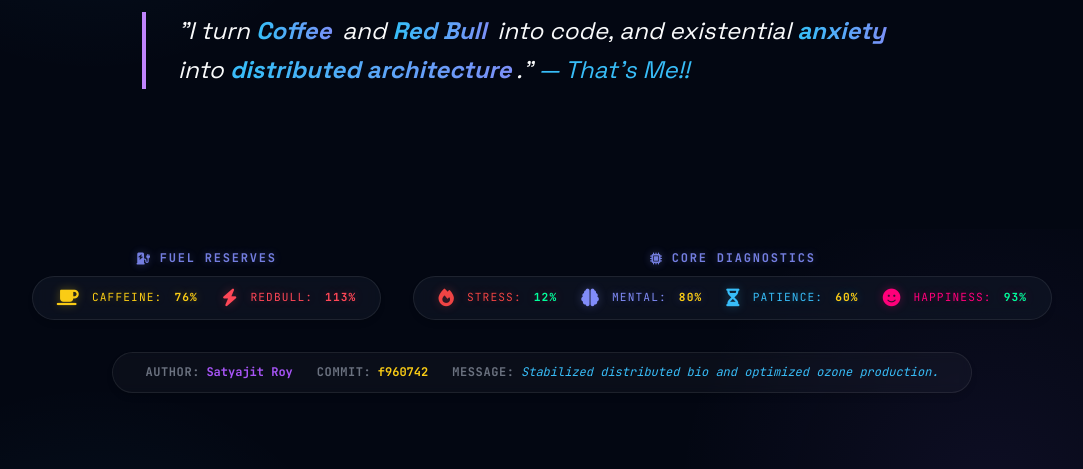
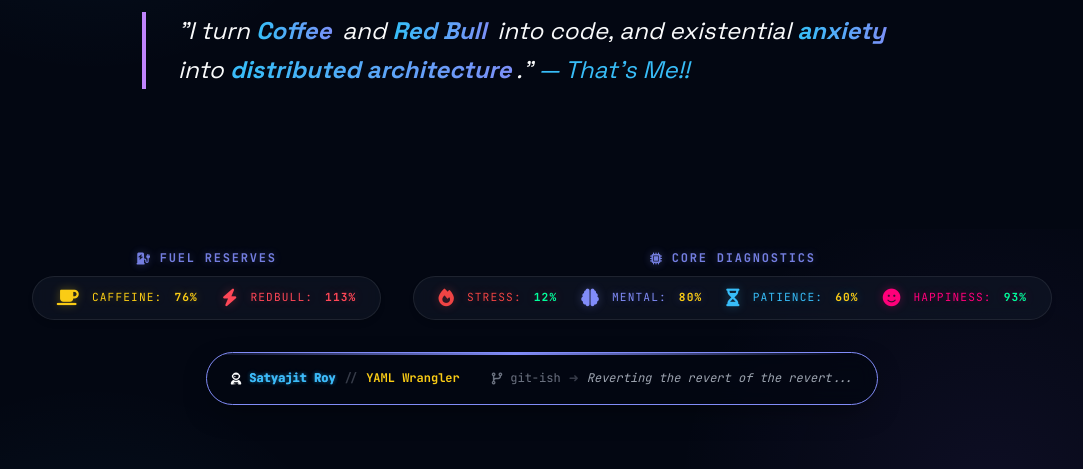
Before and after one commit to kodelint/kodelint.github.io, a Jekyll site: the page built from index.md, in a window 1280 px wide. Shown: the part 4271-4740 px from the top of the page, without its empty margins (98-1181 px from the left). Built offline with Jekyll 4.4.1, drawn with Linux system fonts in a browser that asks for light colours; nearby versions of some CDN libraries.

Commit message:
style: enhance author footer with dynamic fun mode

```diff
--- a/_includes/footer.html
+++ b/_includes/footer.html
@@ -20,10 +20,19 @@
       </div>
     </div>
 
-    <div class="git-footer">
-      <span class="git-part"><span class="git-label">Author:</span> <span class="git-value author">{{site.data.blogger.name}}</span></span>
-      <span class="git-part"><span class="git-label">Commit:</span> <span class="git-value commit-id">f960742</span></span>
-      <span class="git-part"><span class="git-label">Message:</span> <span class="git-value commit-msg">Stabilized distributed bio and optimized ozone production.</span></span>
+    <div class="git-footer fun-mode">
+      <div class="git-part user-identity">
+        <i class="fas fa-user-astronaut"></i>
+        <span class="git-value author glitch-text" data-text="{{site.data.blogger.name}}">{{site.data.blogger.name}}</span>
+        <span class="git-divider">//</span>
+        <span class="git-value role" id="dynamic-role">YAML Wrangler</span>
+      </div>
+      <div class="git-part last-commit">
+        <i class="fas fa-code-branch"></i>
+        <span class="git-value commit-id">git-ish</span>
+        <span class="git-arrow">➜</span>
+        <span class="git-value commit-msg" id="dynamic-commit-msg">Reverting the revert of the revert...</span>
+      </div>
     </div>
   </div>
 </footer>
@@ -79,6 +88,45 @@
 
   setInterval(updateStats, 3000);
   setTimeout(updateStats, 100);
+
+  // Dynamic Author Identity & Commit Logic
+  const funRoles = [
+    "YAML Wrangler", "Console Cowboy", "Div Center-er",
+    "StackOverflow Copy-Paster", "SRE (Sleep Rarely Engineer)",
+    "Cloud Plumber", "Merge Conflict Mediator", "Legacy Code Archaeologist",
+    "Production Tester", "Chaos Monkey Trainer"
+  ];
+
+  const funCommits = [
+    "oops", "wip", "fixed the fix", "removed console.log",
+    "it works on my machine", "temporary fix (permanent)",
+    "refactoring (breaking everything)", "pushing to main, yolo",
+    "updated readme to explain why it's broken", "deleted all the tests",
+    "minor text fixes", "resolving merge conflict by force"
+  ];
+
+  function updateIdentity() {
+    const roleEl = document.getElementById('dynamic-role');
+    const commitEl = document.getElementById('dynamic-commit-msg');
+
+    if (roleEl && Math.random() > 0.7) {
+      roleEl.style.opacity = 0;
+      setTimeout(() => {
+        roleEl.innerText = funRoles[Math.floor(Math.random() * funRoles.length)];
+        roleEl.style.opacity = 1;
+      }, 500);
+    }
+
+    if (commitEl && Math.random() > 0.6) {
+       commitEl.style.opacity = 0;
+       setTimeout(() => {
+         commitEl.innerText = funCommits[Math.floor(Math.random() * funCommits.length)];
+         commitEl.style.opacity = 1;
+       }, 500);
+    }
+  }
+
+  setInterval(updateIdentity, 5000);
 
   // Matrix Rain Logic
   const canvas = document.getElementById('matrix-canvas');
--- a/assets/css/main.css
+++ b/assets/css/main.css
@@ -1526,64 +1526,107 @@
 .git-footer {
   font-family: var(--font-mono);
   display: flex;
-  flex-wrap: wrap;
+  flex-direction: column; /* Default to column for small screens */
   justify-content: center;
   align-items: center;
-  gap: 1.5rem;
-  background: rgba(255, 255, 255, 0.03);
+  gap: 0.5rem;
+  background: rgba(3, 7, 18, 0.8);
   border: 1px solid var(--border-subtle);
-  border-radius: 100px;
-  padding: 0.6rem 2rem;
+  border-radius: var(--radius-md);
+  padding: 1rem 1.5rem;
   margin: 0 auto;
-  max-width: fit-content;
+  max-width: 90%;
   font-size: 0.75rem;
-  backdrop-filter: blur(5px);
-  box-shadow: 0 4px 6px rgba(0, 0, 0, 0.1);
+  backdrop-filter: blur(10px);
+  box-shadow: 0 10px 30px -10px rgba(0, 0, 0, 0.5);
   transition: all 0.3s ease;
+  position: relative;
+  overflow: hidden;
+}
+
+/* Fun Mode Specifics */
+.git-footer.fun-mode {
+  border-color: var(--accent-secondary);
+}
+
+.git-footer::before {
+  content: '';
+  position: absolute;
+  top: 0;
+  left: 0;
+  width: 100%;
+  height: 2px;
+  background: linear-gradient(90deg, transparent, var(--accent-secondary), transparent);
+  animation: scanline 4s linear infinite;
+}
+
+@keyframes scanline {
+  0% { transform: translateX(-100%); }
+  100% { transform: translateX(100%); }
+}
+
+.git-part {
+  display: flex;
+  align-items: center;
+  gap: 0.5rem;
+  white-space: nowrap;
+}
+
+.git-part.user-identity {
+  color: var(--text-primary);
+  font-weight: 700;
+}
+
+.git-part.last-commit {
+  color: var(--text-tertiary);
+}
+
+.git-value.author {
+  color: var(--accent-primary);
+  text-shadow: 0 0 5px var(--accent-glow);
+}
+
+.git-divider, .git-arrow {
+  color: var(--text-tertiary);
+  opacity: 0.5;
+}
+
+.git-value.role {
+  color: #facc15;
+  transition: opacity 0.5s ease;
+}
+
+.git-value.commit-msg {
+  color: var(--text-secondary);
+  font-style: italic;
+  transition: opacity 0.5s ease;
+  max-width: 200px;
+  overflow: hidden;
+  text-overflow: ellipsis;
+}
+
+@media (min-width: 768px) {
+  .git-footer {
+    flex-direction: row;
+    gap: 2rem;
+    width: fit-content;
+    border-radius: 100px;
+  }
+
+  .git-value.commit-msg {
+    max-width: 300px;
+  }
 }
 
 .git-footer:hover {
   border-color: var(--accent-primary);
-  box-shadow: 0 0 15px rgba(56, 189, 248, 0.15);
+  box-shadow: 0 0 20px rgba(56, 189, 248, 0.2);
   transform: translateY(-2px);
 }
 
-.git-part {
-  display: flex;
-  align-items: center;
-  gap: 0.4rem;
-}
-
+/* Deprecated/Old styles handled by flex-direction above */
 .git-label {
-  color: var(--text-tertiary);
-  text-transform: uppercase;
-  letter-spacing: 0.05em;
-  font-weight: 600;
-}
-
-.git-value.author {
-  color: #a855f7; /* Purple */
-  font-weight: 700;
-}
-
-.git-value.commit-id {
-  color: #facc15; /* Yellow */
-  font-weight: 700;
-}
-
-.git-value.commit-msg {
-  color: #38bdf8; /* Cyan */
-  font-style: italic;
-}
-
-@media (max-width: 768px) {
-  .git-footer {
-    flex-direction: column;
-    gap: 0.5rem;
-    border-radius: var(--radius-md);
-    padding: 1rem;
-    width: 90%;
-  }
+  display: none; /* Hide old labels if any remain */
 }
 
 /* Footer */
```
